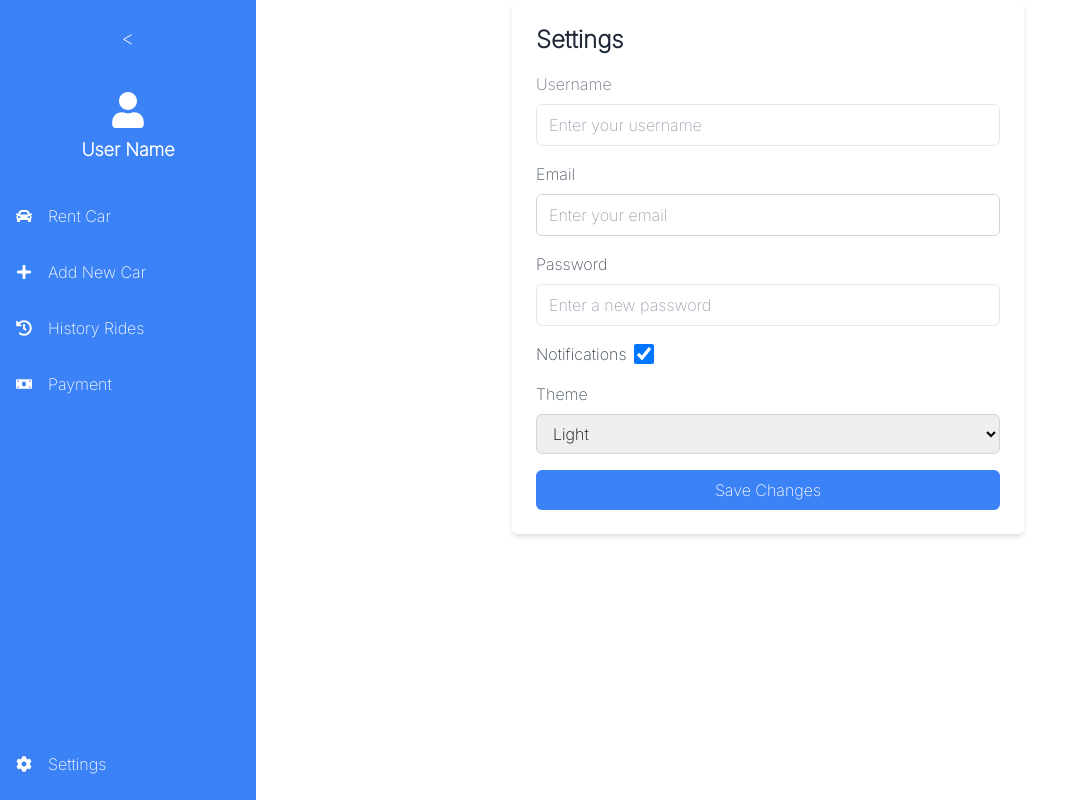
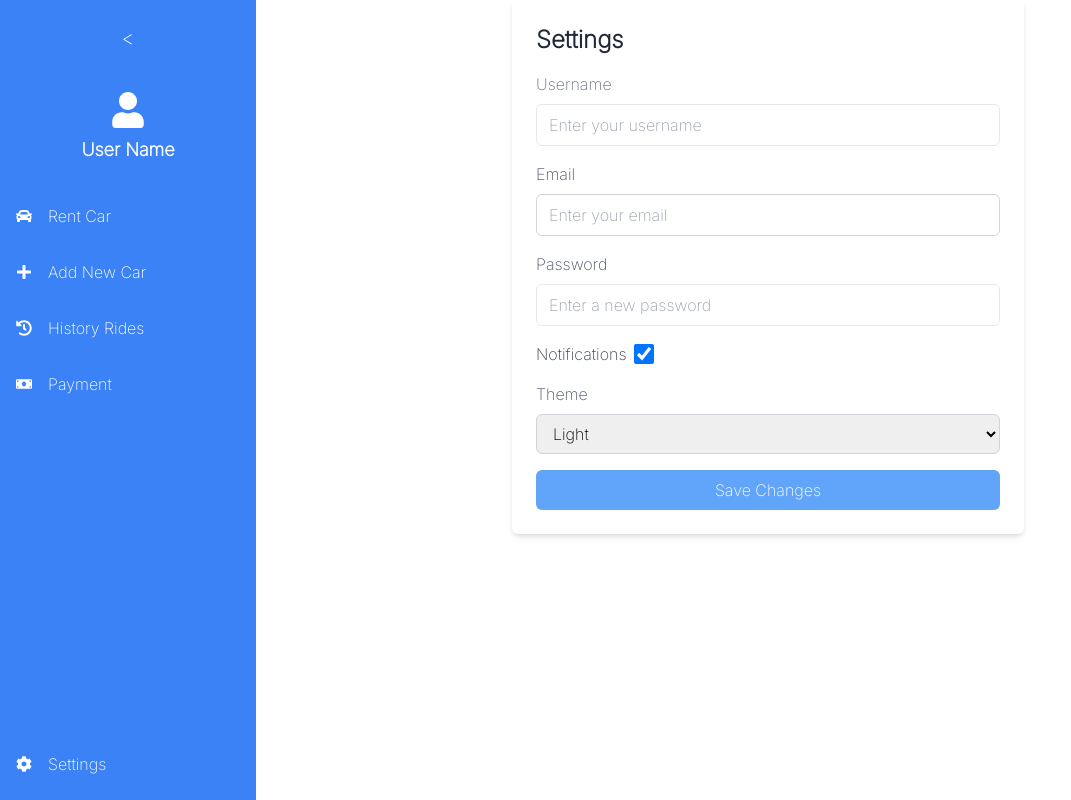
Before and after one commit to KIPOKA/Car-renting-web-application-, a React (Vite) app: page /settings in a window 1280 px wide. Shown: the whole page, without its empty margins (0-1071 px from the left). Built offline with nearby package versions, Linux system fonts and the light colour scheme.

Commit message:
text run 5

```diff
--- a/src/pages/Settings.jsx
+++ b/src/pages/Settings.jsx
@@ -101,7 +101,7 @@
         {/* Submit Button */}
         <button
           type="submit"
-          className="w-full bg-blue-500 text-white py-2 px-4 rounded-md hover:bg-blue-600 focus:outline-none focus:ring-2 focus:ring-blue-500"
+          className="w-full bg-blue-400 text-white py-2 px-4 rounded-md hover:bg-blue-600 focus:outline-none focus:ring-2 focus:ring-blue-500"
         >
           Save Changes
         </button>
```
